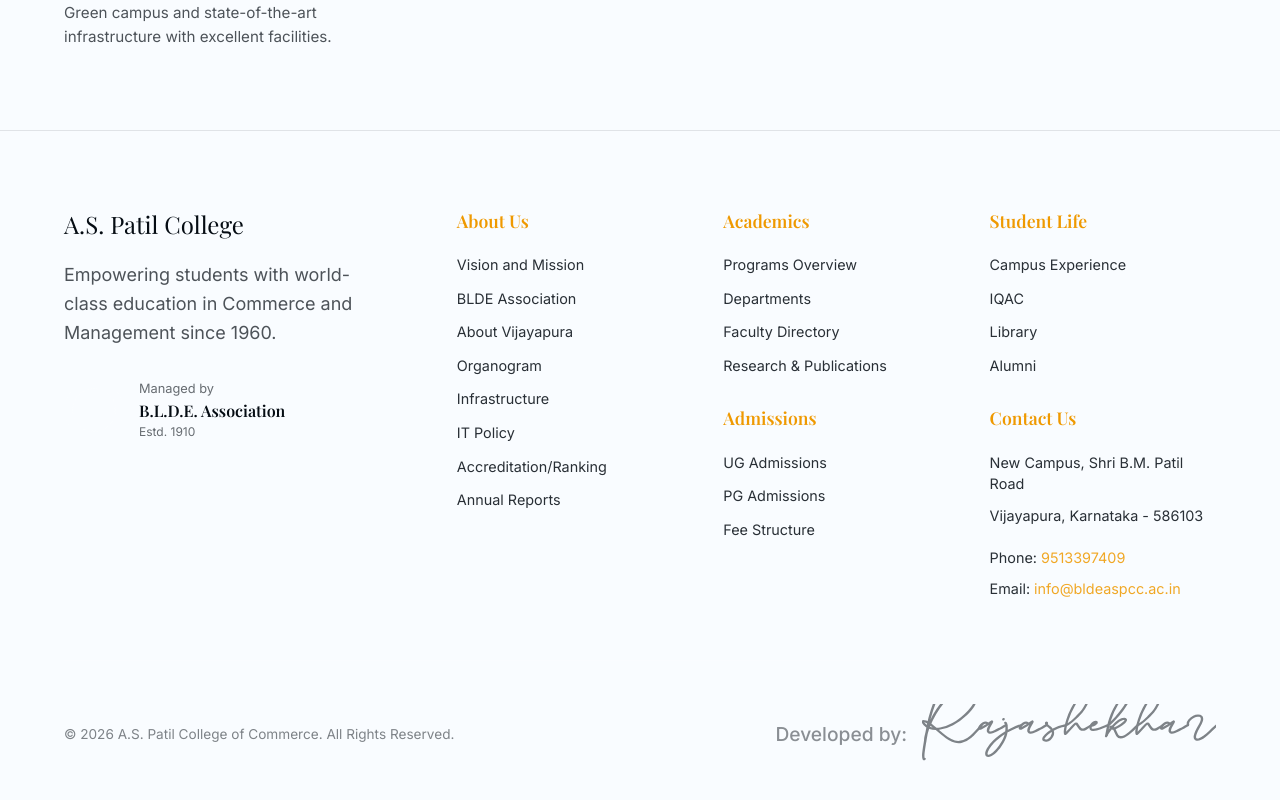
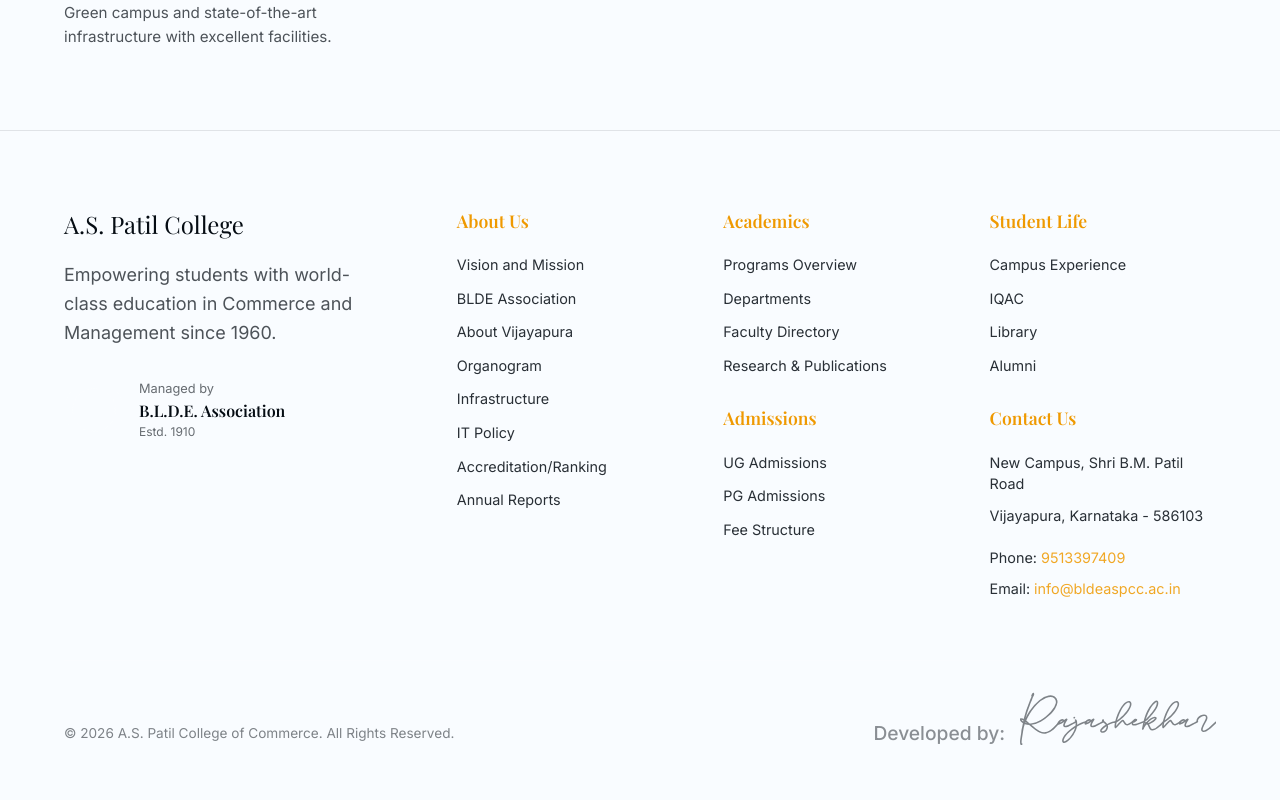
Before and after one commit to rajashekharexe/College-Website, a React (Vite) app: page /about in a window 1280 px wide. Shown: the part 2024-2824 px from the top of the page. Built offline with nearby package versions, Linux system fonts and the light colour scheme; a web font is replaced by a local one.

Commit message:
fix: radically increase svg viewBox and mask dimensions to ensure zero clipping on tall cursive letters

```diff
--- a/src/components/Footer.jsx
+++ b/src/components/Footer.jsx
@@ -109,7 +109,7 @@
         <div style={{ display: 'flex', alignItems: 'center', gap: '10px' }}>
           <p style={{ margin: 0, opacity: 0.9, fontSize: '1.2rem', fontWeight: 500 }}>Developed by:</p>
           <div style={{ marginTop: '-20px' }}>
-            <Signature color="var(--brand-50)" scale={0.12} />
+            <Signature color="var(--brand-50)" scale={0.08} />
           </div>
         </div>
       </div>
--- a/src/components/Signature.jsx
+++ b/src/components/Signature.jsx
@@ -11,7 +11,7 @@
 }) {
   const maskId = `signature-reveal-${useId().replace(/:/g, "")}`;
   const { paths, totalWidth } = signatureData;
-  const height = 680;
+  const height = 1000;
 
   const durationPerLetter = 0.4;
   const staggerDelay = 0.15;
@@ -21,7 +21,7 @@
     <motion.svg
       width={totalWidth * scale}
       height={height * scale}
-      viewBox={`0 -260 ${totalWidth} ${height}`}
+      viewBox={`0 -400 ${totalWidth} ${height}`}
       fill="none"
       className={`overflow-visible ${className}`}
       initial="hidden"
@@ -32,11 +32,19 @@
     >
       <defs>
         {paths.map((p, i) => (
-          <mask id={`${maskId}-${i}`} key={i} maskUnits="userSpaceOnUse">
+          <mask
+            id={`${maskId}-${i}`}
+            key={i}
+            maskUnits="userSpaceOnUse"
+            x="-1000"
+            y="-1000"
+            width={totalWidth + 2000}
+            height="3000"
+          >
             <motion.rect
               x={p.minX - 10}
-              y={-300}
-              height={800}
+              y={-800}
+              height={2000}
               fill="white"
               variants={{
                 hidden: { width: 0 },
```
